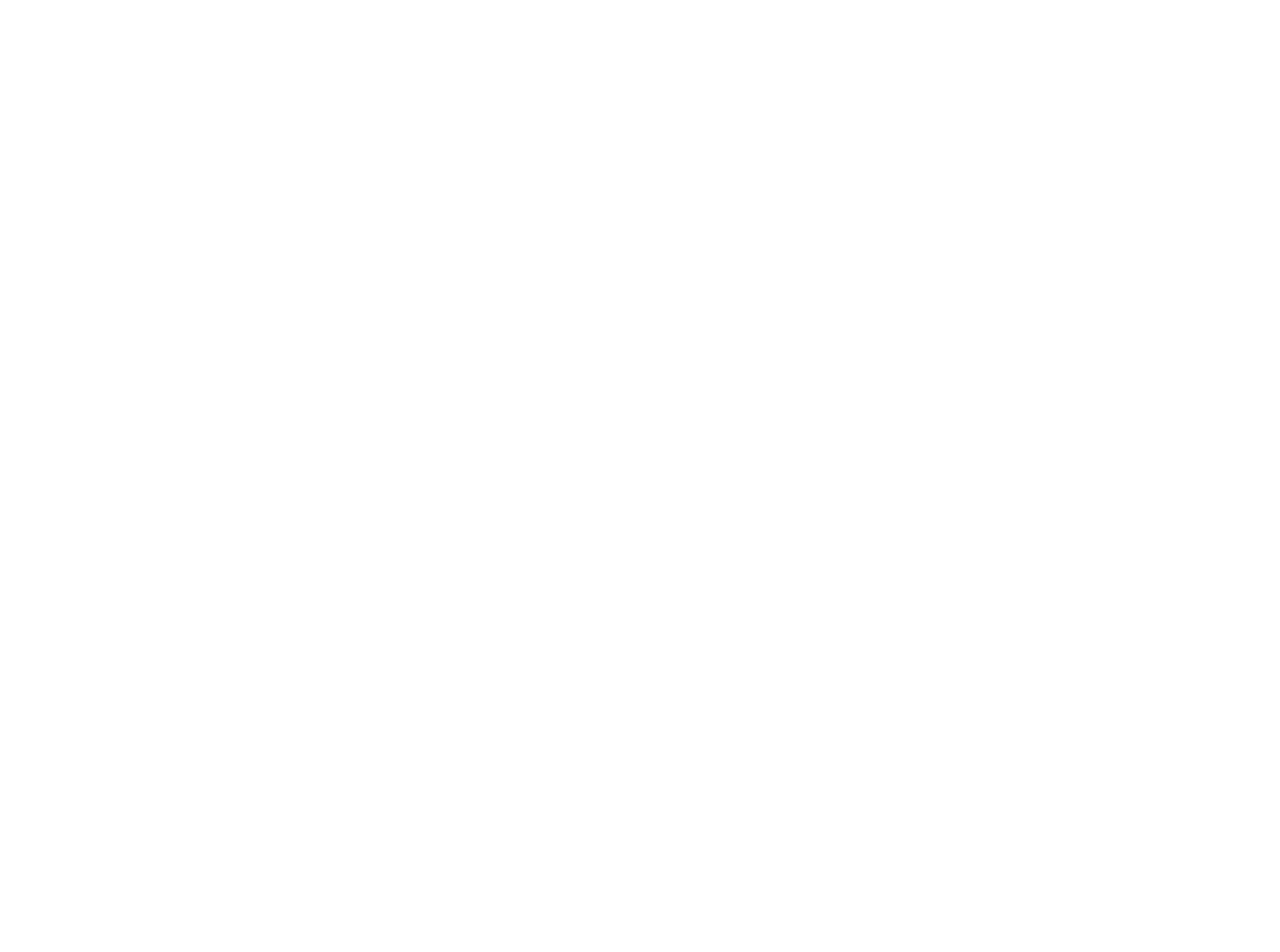
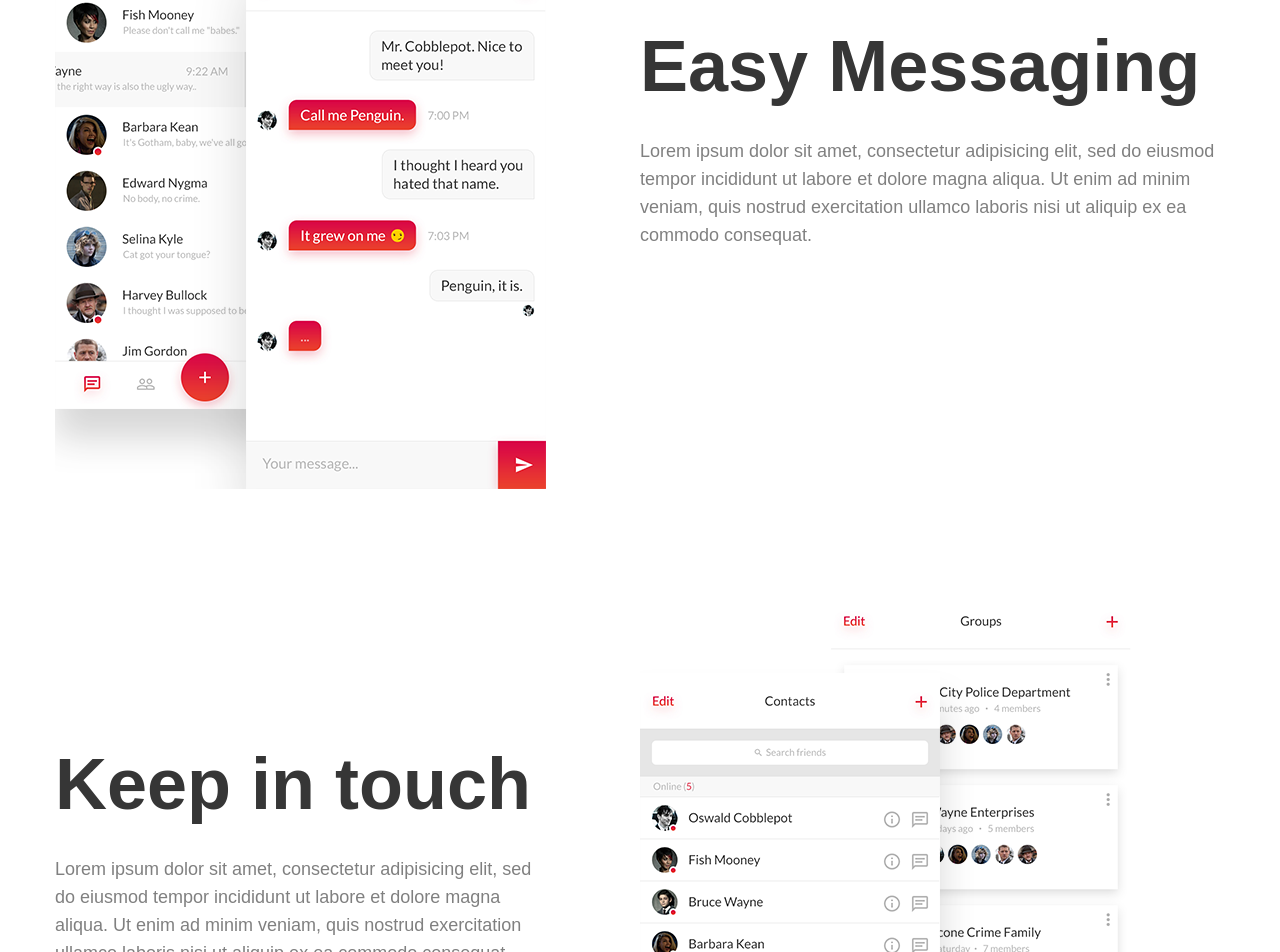
Before and after one commit to vijaykolar/vueapp, a Vue app: page / in a window 1280 px wide. Shown: the part 1563-2515 px from the top of the page. Before the commit the page ends 1644 px from the top, so only its background shows below. Built offline with nearby package versions, Linux system fonts and the light colour scheme.

Commit message:
Completed Features section

```diff
--- a/src/App.vue
+++ b/src/App.vue
@@ -29,6 +29,10 @@
 </script>
 
 <style>
+
+    :root {
+
+    }
     body,
     body * {
         margin: 0px;
@@ -100,11 +104,17 @@
     } */
     .title {
         font-weight: 700;
+        font-family: "Lato-Regular",sans-serif;
 
     }
 
     .title--white {
         color: #fff;
+        /* font-weight: 700; */
+    }
+
+    .title--black {
+        color: #363636;
     }
 
     .title--lg {
@@ -114,6 +124,7 @@
     .info {
         font-size: 18px;
         font-family: "Lato-Regular",sans-serif;
+        line-height: 28px;
 
     }
 
@@ -121,4 +132,8 @@
         color: #fff;
     }
 
+    .info--gray {
+        color: #808080;
+    }
+
 </style>
--- a/src/components/Features.vue
+++ b/src/components/Features.vue
@@ -1,7 +1,32 @@
 <template>
     <section class="section section-features">
         <div class="container">
-            <div class="features-wrapper">
+            <div class="features-wrapper ">
+                <div class="clearfix chat-list">
+                    <div class="chat-img-wrapper col-6">
+                        <img src="../assets/chat.png" :alt="alt"/>
+                    </div>
+
+                    <div class="chat-message-info col-6">
+
+                        <h1 class="title title--lg title--black">{{message}}</h1>
+                        <p class="info info--gray"> {{info}}</p>
+                    </div>
+                </div>
+
+                <div class="clearfix chat-list">
+                    <div class="chat-message-info padding col-6">
+
+                        <h1 class="title title--lg title--black">{{message2}}</h1>
+                        <p class="info info--gray"> {{info}}</p>
+                    </div>
+                    <div class="chat-img-wrapper col-6">
+                        <img src="../assets/chat-2.png" :alt="alt"/>
+                    </div>
+
+
+                </div>
+
 
 
             </div>
@@ -14,13 +39,31 @@
 export default {
     name: 'Features',
 
+    data() {
+        return {
+
+
+            alt: "Chat Message",
+            message: "Easy Messaging",
+            message2: "Keep in touch",
+            info: 'Lorem ipsum dolor sit amet, consectetur adipisicing elit, sed do eiusmod tempor incididunt ut labore et dolore magna aliqua. Ut enim ad minim veniam, quis nostrud exercitation ullamco laboris nisi ut aliquip ex ea commodo consequat.'
+
+        }
+    }
+
 }
+
+// new Vue({
+//     name: 'Features',
+
+// })
 </script>
 
 <style scoped>
     .section-features {
         background-color: #fff;
         position: relative;
+        padding-top: 100px;
     }
 
     .section-features:before {
@@ -35,7 +78,32 @@
 
     }
 
+    .padding .info{
+        padding-right: 100px;
+    }
+
     .features-wrapper {
         position: relative;
     }
+    .chat-message-info .info {
+
+        margin-top: 30px;
+
+    }
+     .chat-message-info {
+
+        margin-top: 150px;
+
+    }
+
+    .chat-list {
+        margin-top: 100px;
+    }
+    .chat-list:first-child {
+        margin-top: 0px;
+    }
+
+    /* .chat-messge-info-content {
+        padding-left: 25px;
+    } */
 </style>
```
Also changed, not shown: src/assets/chat-2.png (added), src/assets/chat.png (added).
